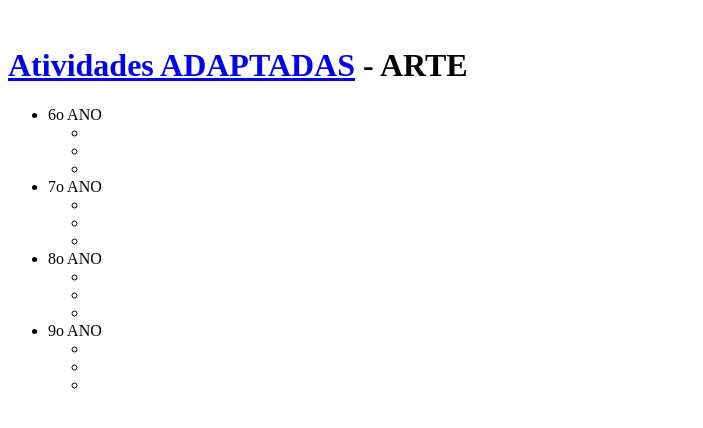
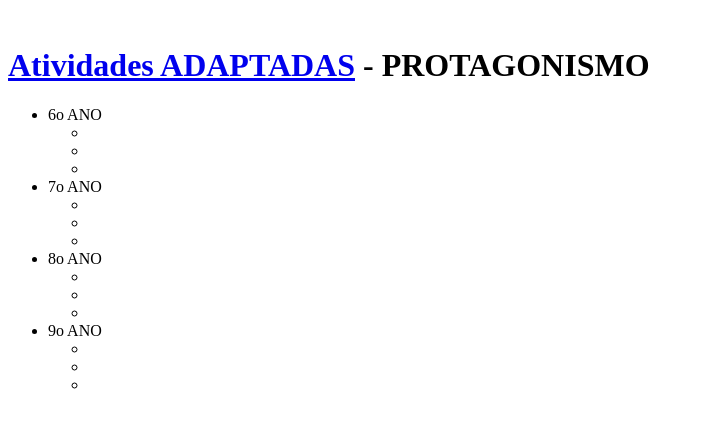
Before and after one commit to marcosrubo/rubo.com.br, a plain HTML site: page adaptadas/PROTAGONISMO/index.html in a window 1280 px wide. Shown: the whole page, without its empty margins (0-703 px from the left). Drawn offline with Linux system fonts and the light colour scheme.

Commit message:
Update index.html

```diff
--- a/adaptadas/PROTAGONISMO/index.html
+++ b/adaptadas/PROTAGONISMO/index.html
@@ -1,10 +1,10 @@
 <html lang="pt-BR">
 <head>
-    <title>ARTE</title>
+    <title>PROTAGONISMO</title>
 </head>
 <body>
     <br>
-    <h1><a href="/adaptadas/index.html">Atividades ADAPTADAS</a> - ARTE</h1>
+    <h1><a href="/adaptadas/index.html">Atividades ADAPTADAS</a> - PROTAGONISMO</h1>
     <ul>
       <li>6o ANO</li>
       <ul>
```
